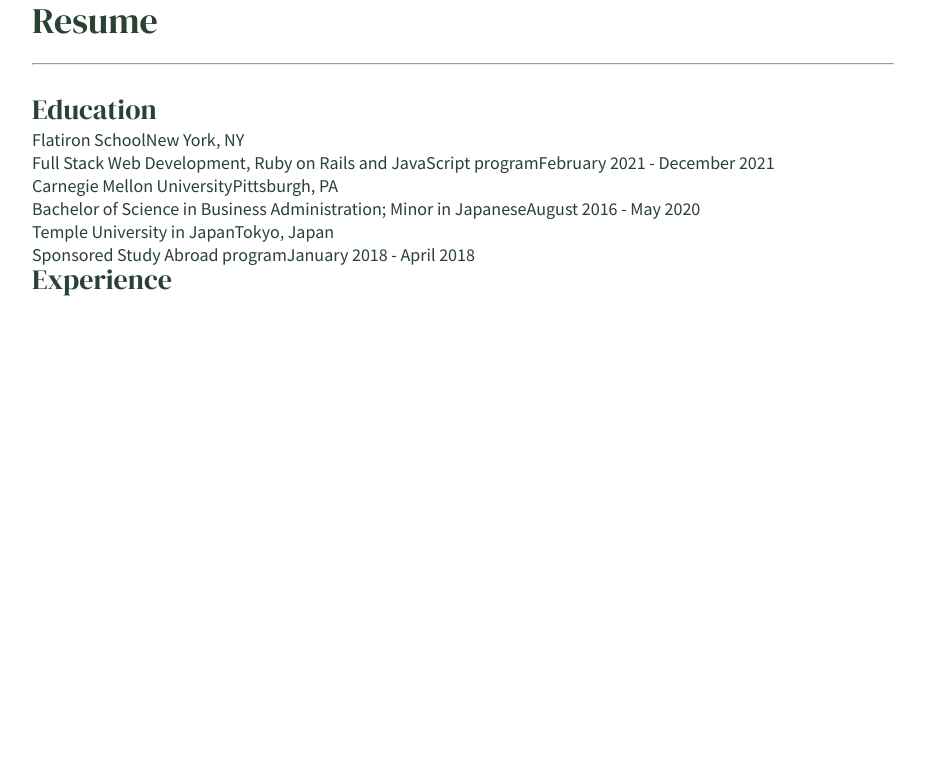
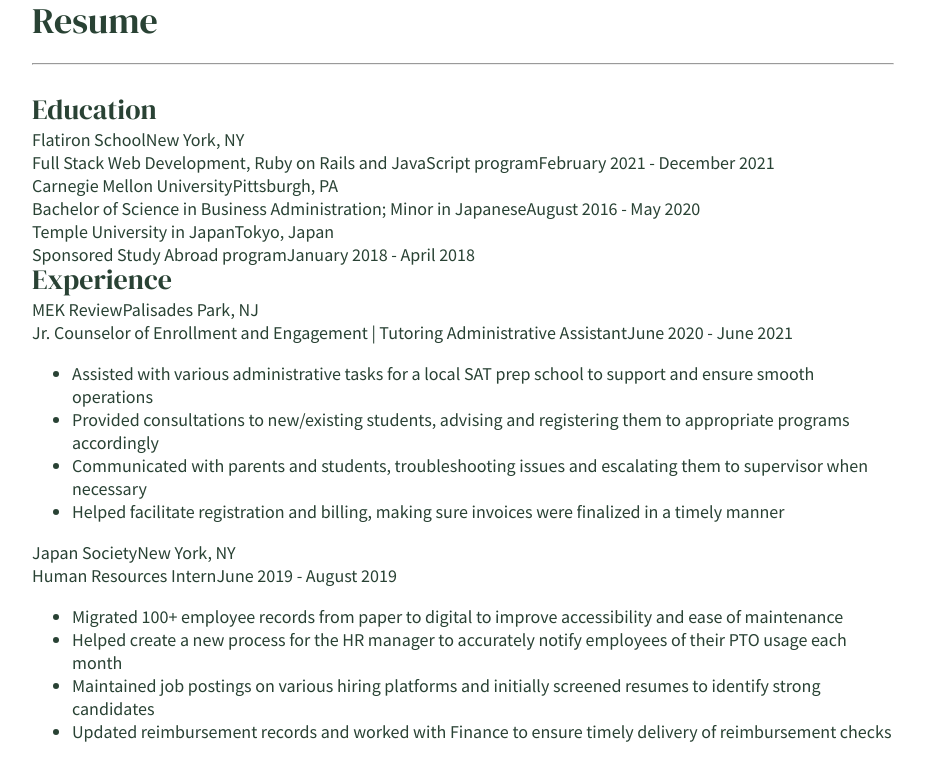
Before and after one commit to kim-jenny5/my-portfolio-site, a React (Create React App) app: page / in a window 1280 px wide. Shown: the part 4821-5601 px from the top of the page, without its empty margins (293-1218 px from the left). Built offline with nearby package versions, Linux system fonts and the light colour scheme; a web font is replaced by a local one.

Commit message:
added resume experience section text html

```diff
--- a/src/Experience.js
+++ b/src/Experience.js
@@ -1,5 +1,23 @@
 import React from "react";
 
 export default function Experience(props) {
-	return <div></div>;
+	return (
+		<div className="each-experience">
+			<div>
+				<span>{props.name}</span>
+				<span>{props.city}</span>
+			</div>
+			<div>
+				<span>{props.position}</span>
+				<span>{props.dates}</span>
+			</div>
+			<div>
+				<ul>
+					{props.description.map((desc) => (
+						<li>{desc}</li>
+					))}
+				</ul>
+			</div>
+		</div>
+	);
 }
```
